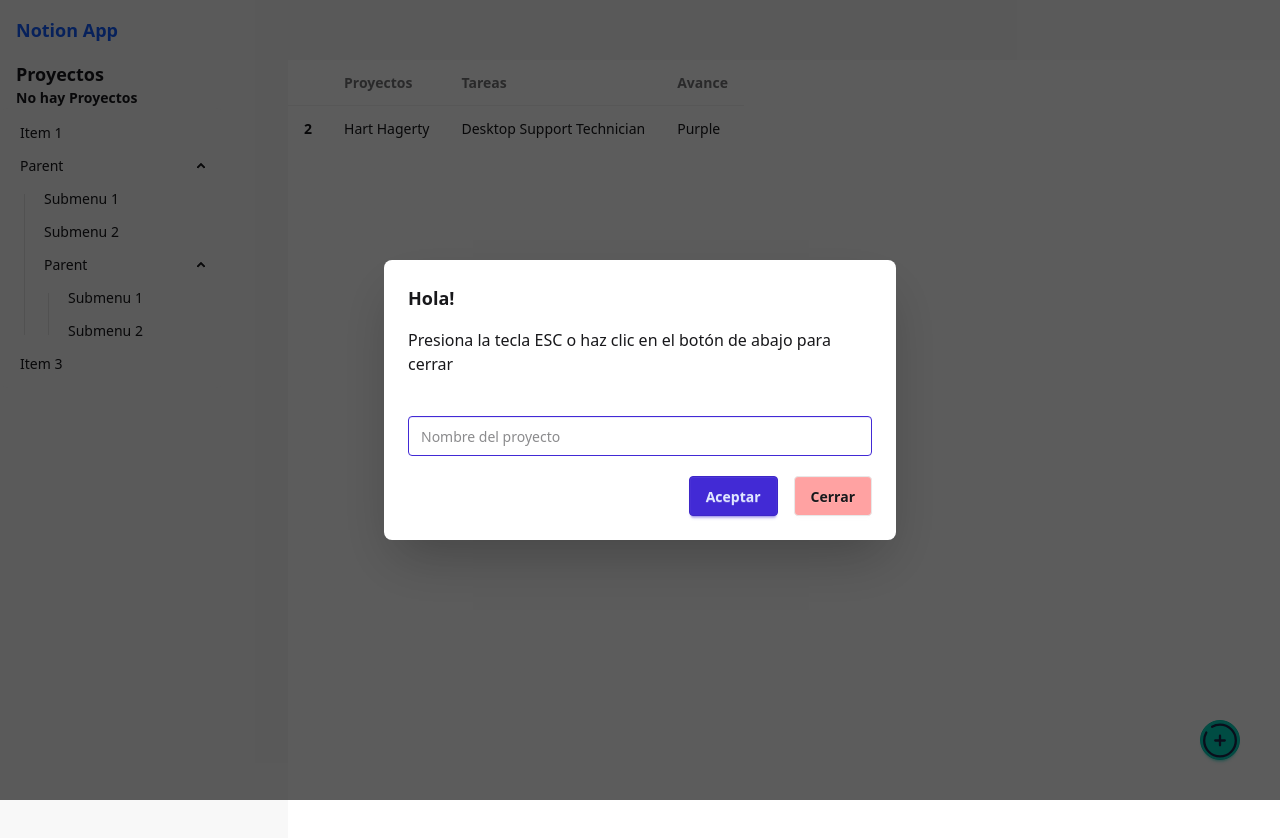
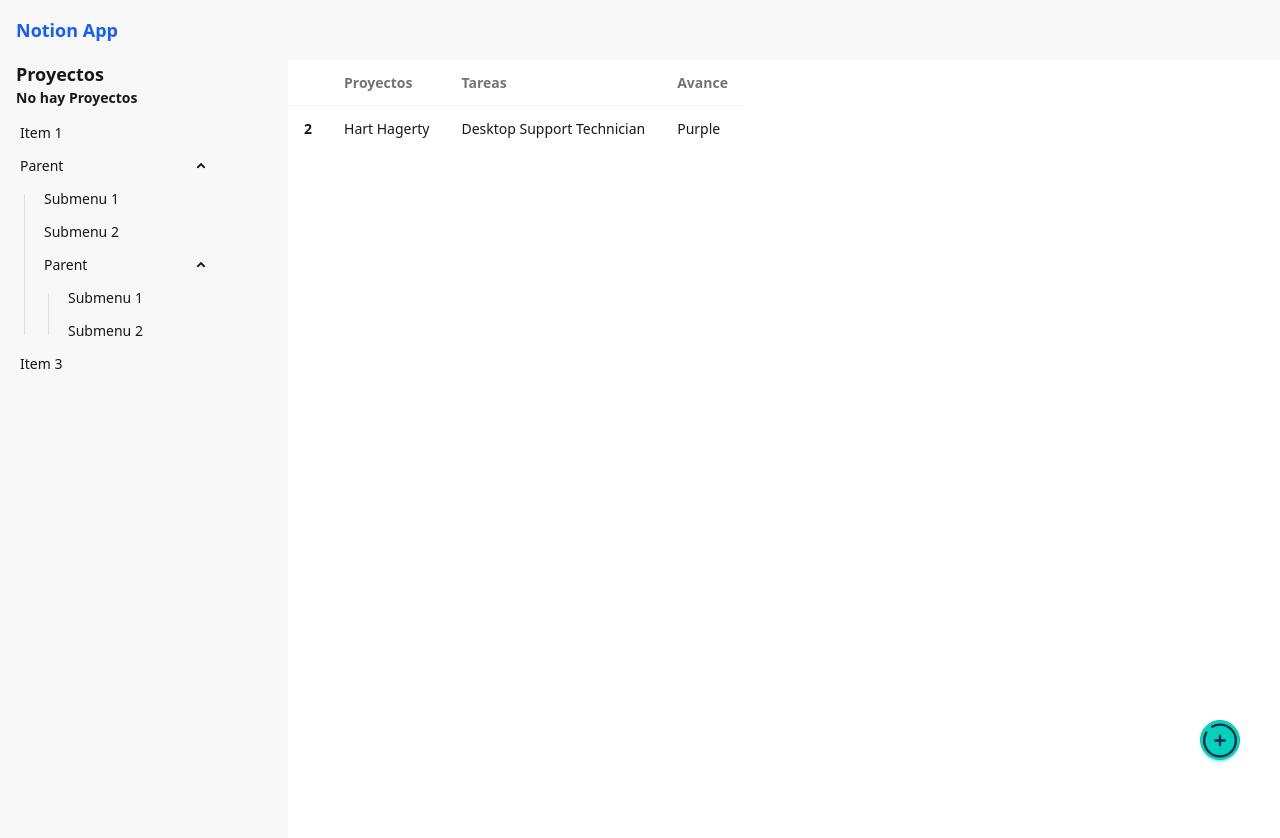
Before and after one commit to parzival-von/projects-app, a Vue app: page /projects in a window 1280 px wide. Shown: the top 838 px of the page. Built offline with nearby package versions, Linux system fonts and the light colour scheme; the HTML template or start-up script is replaced by a standard one.

Commit message:
Input personalizado

```diff
--- a/src/modulorum/commune/components/InputModal.vue
+++ b/src/modulorum/commune/components/InputModal.vue
@@ -1,30 +1,40 @@
 <template>
-    <dialog id="my_modal_1" class="modal" :open="true">
+    <dialog id="my_modal_1" class="modal" :open="aperta">
   <div class="modal-box">
-    <h3 class="text-lg font-bold">Hola!</h3>
-    <p class="py-4">Presiona la tecla ESC o haz clic en el botón de abajo para cerrar</p>
+    <h3 class="text-lg font-bold">{{titulus}}</h3>
+    <p class="py-4">{{subtitulus}}</p>
     <div class="modal-action flex flex-col">
       <form method="dialog" @submit.prevent="submitValorem">
-        <input type="text"
-        placeholder="Nombre del proyecto"
+        <input
+        ref="inputRef"
+        type="text"
+        :placeholder="placeholder ?? 'Escribe un valor' "
         class="input input-bordered w-full flex input-primary "
-        v-model="inputValorem" />
+        v-model="inputValorem"
+        />
+
         <div class="flex justify-end mt-5">
             <button type="submit" class="btn btn-primary mr-4">Aceptar</button>
-            <button class="btn bg-red-300">Cerrar</button>
+            <button @click="$emit('claudere')" class="btn bg-red-300">Cerrar</button>
         </div>
       </form>
     </div>
   </div>
 </dialog>
-<div class="fixed top-0 w-screen h-screen bg-black z-10 opacity-40"></div>
+<div v-if="aperta" class="fixed top-0 w-screen h-screen bg-black z-10 opacity-40"></div>
 </template>
 <script lang="ts" setup>
 import { ref } from 'vue';
 
 interface Props{
     aperta: boolean;
+    placeholder?: string;
+    titulus?: string;
+    subtitulus?: string;
+
 }
+
+defineProps<Props>();
 
 const emisiones = defineEmits<{
     claudere:[void]
@@ -32,10 +42,13 @@
 }>();
 const inputValorem = ref('');
 
+const inputRef = ref<HTMLInputElement | null>(null);
+
 const submitValorem = () => {
     console.log(inputValorem.value);
     if (!inputValorem.value) {
-        alert('Por favor, ingresa un valor.');
+        inputRef.value?.focus();
+        // alert('Por favor, ingresa un valor.');
         return;
     }
     emisiones('valorem', inputValorem.value.trim());
--- a/src/modulorum/projects/views/ProjectsView.vue
+++ b/src/modulorum/projects/views/ProjectsView.vue
@@ -20,9 +20,19 @@
     </tbody>
   </table>
 </div>
-<InputModal/>
 
-<fab-button @click="() => { console.log('clicked') }">
+
+
+<InputModal
+:aperta="modalAperta"
+@claudere="modalAperta=false"
+@valorem="cumNovusValorem"
+placeholder="Escribe el nombre del proyecto"
+titulus="Añade un nuevo Proyecto"
+subtitulus="Escribe el nombre al proyecto nuevo"
+/>
+
+<fab-button @click="modalAperta = true">
   <AddCircle/>
   </fab-button>
 </template>
@@ -30,4 +40,12 @@
 import FabButton from '@/modulorum/commune/components/FabButton.vue';
 import InputModal from '@/modulorum/commune/components/InputModal.vue';
 import AddCircle from '@/modulorum/commune/icons/AddCircle.vue';
+import { ref } from 'vue';
+
+const modalAperta = ref(false);
+
+const cumNovusValorem = (projectNomen:string)=>{
+  console.log(projectNomen);
+}
+
 </script>
```
